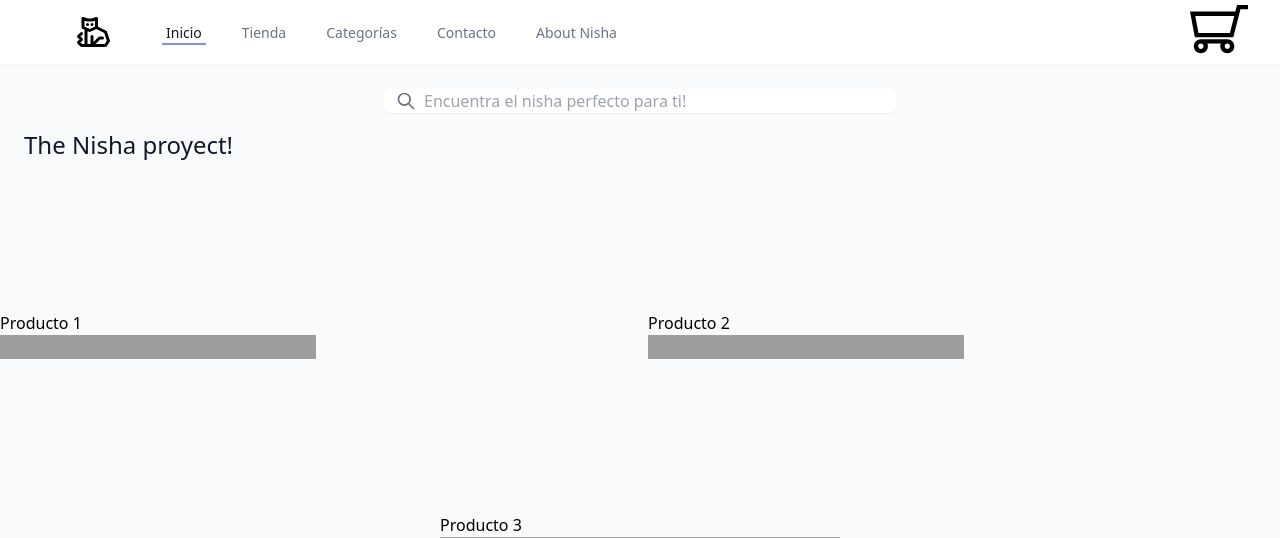
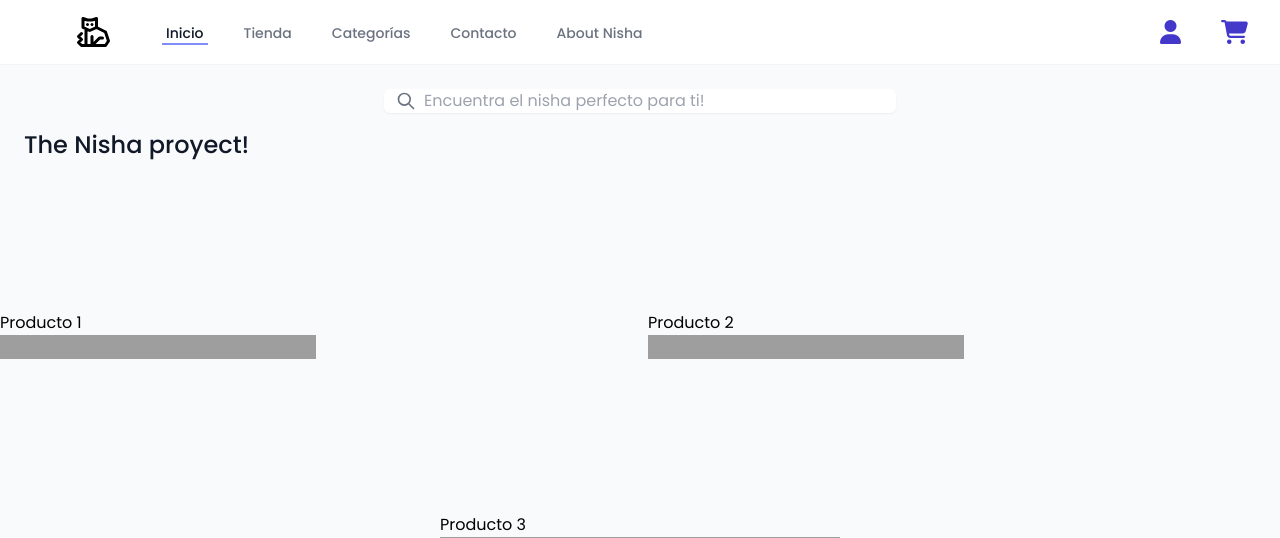
Before and after one commit to Gambled23/TheNishaProject, a Laravel app: page / in a window 1280 px wide. Shown: the top 538 px of the page. Run offline with Laravel 10, Linux system fonts and the light colour scheme; style sheets or scripts are compiled from the project's sources; some libraries are stand-ins or nearby versions; grey boxes are pictures that could not be loaded.

Commit message:
nueva navbar

```diff
--- a/resources/css/app.css
+++ b/resources/css/app.css
@@ -5,3 +5,13 @@
 [x-cloak] {
     display: none;
 }
+
+html {
+    scroll-behavior: smooth;
+}
+
+* {
+    scrollbar-width: thin;
+    scrollbar-color: var(--color-gray-700) var(--color-gray-800);
+    font-family: Poppins, sans-serif;
+}
--- a/resources/views/components/navbar.blade.php
+++ b/resources/views/components/navbar.blade.php
@@ -33,11 +33,13 @@
 
             <!-- Iconos derecha (soy incapaz de hacer este puto logo más pequeño)-->
 
-            <div class="">
-                <a href="{{ route('dashboard') }}">
-                        <x-carrito-logo class="block h-9 w-auto" />
+            <div class="flex align-center items-center">
+                <a href="/">
+                    <i class="fa-solid fa-user fa-xl pr-10" style="color: #4338ca;"></i>
                 </a>
-                <p>&nbsp;&nbsp;&nbsp;&nbsp;&nbsp;&nbsp;&nbsp;&nbsp;&nbsp;&nbsp;&nbsp;&nbsp&nbsp;&nbsp;</p>
+                <a href="/">
+                    <i class="fa-solid fa-cart-shopping fa-xl" style="color: #4338ca;"></i>
+                </a>
             </div>
         </div>
     </div>
```
